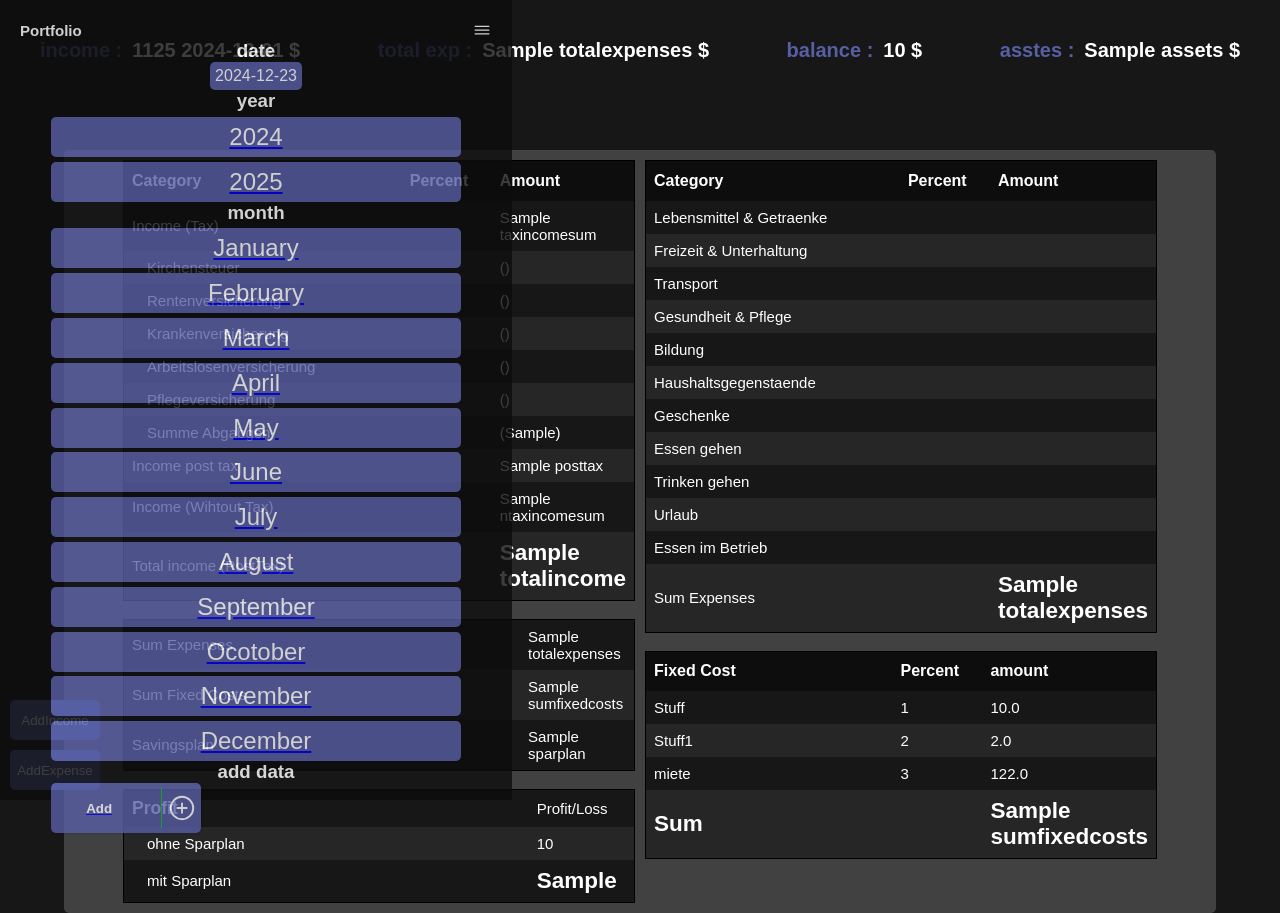
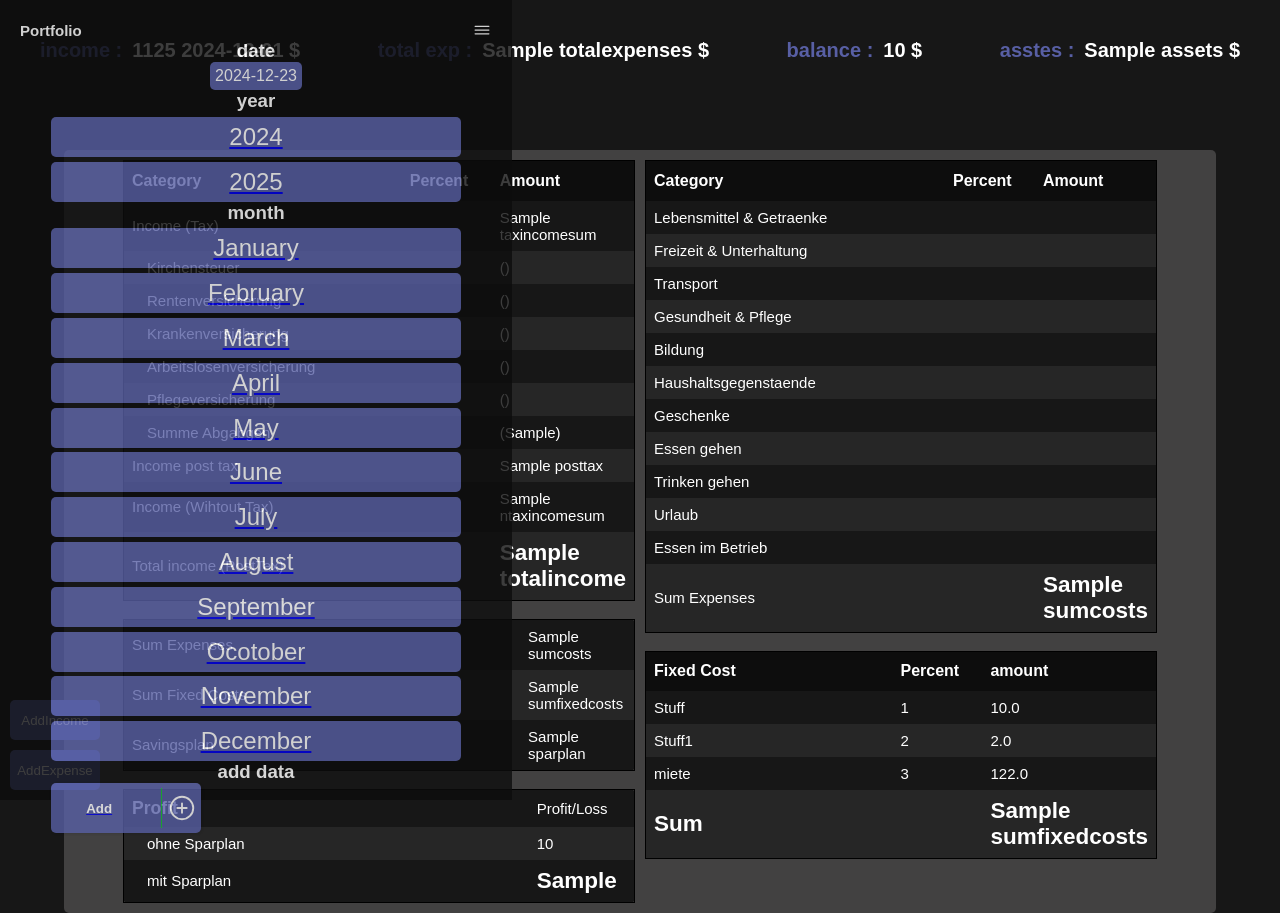
Before and after one commit to leonberkemeier/combinenew, a Django app: template templates/tracker/balance.html in a window 1280 px wide. Run offline with Django 5.2, Linux system fonts and the light colour scheme; data comes from the database, SQL or seed files in the repository; both versions use the stored data as it was after the commit; tables that the repository leaves empty hold one stand-in row (values such as "Sample post"); the template is opened without the code that fills it: values that come from a table or form of the project are taken from there, most other values are stand-ins (such as "Sample title", 1, 10 or a date in 2020); some libraries are stand-ins or nearby versions.

Commit message:
fixedBalnace

```diff
--- a/templates/tracker/balance.html
+++ b/templates/tracker/balance.html
@@ -91,7 +91,7 @@
                 <tr>
                     <td style="width: 60%">Sum Expenses</td>
                     <td></td>
-                    <td>{{totalexpenses}}</td>
+                    <td>{{sumcosts}}</td>
                 </tr>
                 <tr>
                     <td>Sum Fixed Costs</td>
@@ -147,7 +147,7 @@
                 <tr>
                     <td>Sum Expenses</td>
                     <td></td>
-                    <td><h2>{{totalexpenses}}</h2></td>
+                    <td><h2>{{sumcosts}}</h2></td>
                 </tr>
             </tbody>
         </table>
```
Also changed, not shown: tracker/views.py (+6 -3 lines), db.sqlite3.
